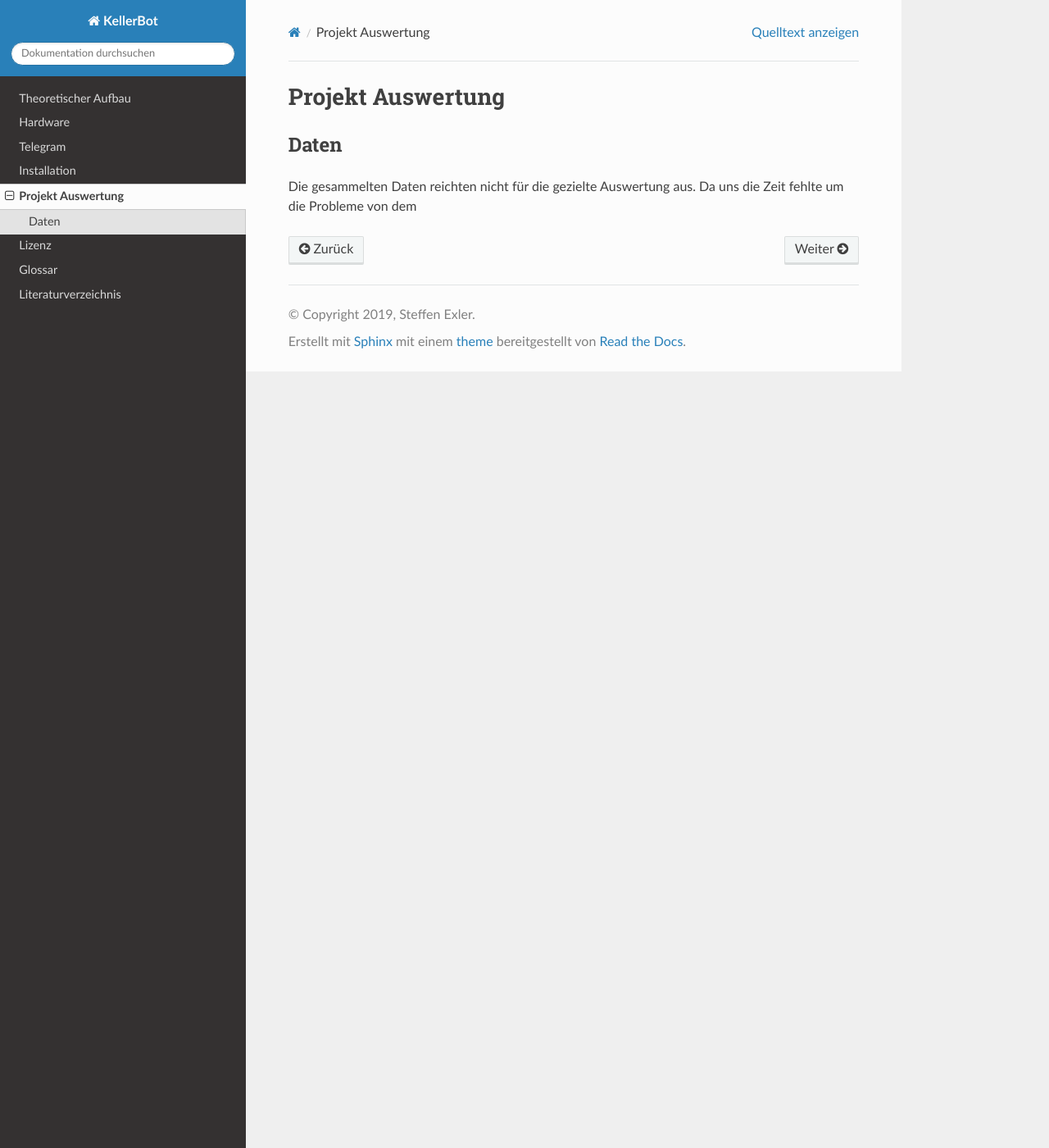
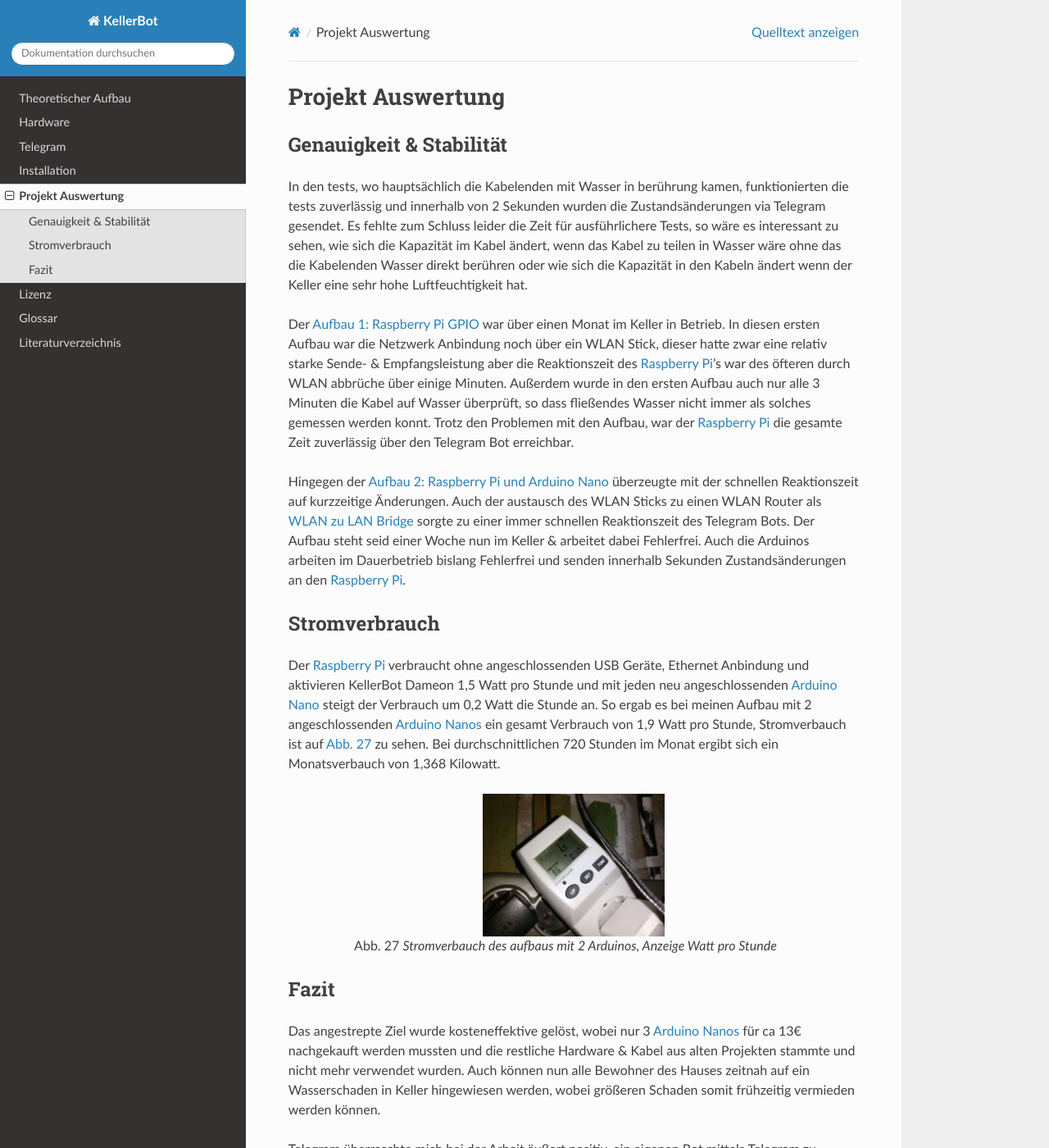
Before and after one commit to linuxluigi/kellerbot, a Sphinx documentation site: the page built from docs/auswertung.rst, in a window 1280 px wide and 1400 px high. Shown: the whole window at 82% size. Built offline with Sphinx 7.4.7 and the Read the Docs theme 2.0.0, drawn with Linux system fonts in a browser that asks for light colours; some of the changed text lies outside the part shown.

Commit message:
update docs

```diff
--- a/README.rst
+++ b/README.rst
@@ -35,7 +37,7 @@ Im der :numref:`projekt-aufbau` ist der komplette Aufbau zu sehen.
 * Raspberry Pi Model B+ V1.2
 * DHT22 Temperatur- & Luftfeuchtigkeitssensor
 * mehrere Arduinos Nanos + jeweils 2 ardige Kupferkabel
-* USB Dongel oder WLAN Repeater
+* USB WLAN Dongel oder WLAN Repeater
 
 .. _projekt-aufbau:
 .. figure:: _static/fotos/IMG_20190110_132612.jpg
--- a/docs/auswertung.rst
+++ b/docs/auswertung.rst
@@ -1,7 +1,54 @@
 Projekt Auswertung
 ==================
 
-Daten
+Genauigkeit & Stabilität
+------------------------
+
+In den tests, wo hauptsächlich die Kabelenden mit Wasser in berührung kamen, funktionierten die tests zuverlässig und
+innerhalb von 2 Sekunden wurden die Zustandsänderungen via Telegram gesendet. Es fehlte zum Schluss leider die Zeit für
+ausführlichere Tests, so wäre es interessant zu sehen, wie sich die Kapazität im Kabel ändert, wenn das Kabel zu teilen
+in Wasser wäre ohne das die Kabelenden Wasser direkt berühren oder wie sich die Kapazität in den Kabeln ändert wenn
+der Keller eine sehr hohe Luftfeuchtigkeit hat.
+
+Der :ref:`aufbau_1_raspberry_pi_gpio` war über einen Monat im Keller in Betrieb. In diesen ersten Aufbau war die
+Netzwerk Anbindung noch über ein WLAN Stick, dieser hatte zwar eine relativ starke Sende- & Empfangsleistung aber die
+Reaktionszeit des :term:`Raspberry Pi`'s war des öfteren durch WLAN abbrüche über einige Minuten. Außerdem wurde in den ersten
+Aufbau auch nur alle 3 Minuten die Kabel auf Wasser überprüft, so dass fließendes Wasser nicht immer als solches gemessen
+werden konnt. Trotz den Problemen mit den Aufbau, war der :term:`Raspberry Pi` die gesamte Zeit zuverlässig über den
+Telegram Bot erreichbar.
+
+Hingegen der :ref:`aufbau_2` überzeugte mit der schnellen Reaktionszeit auf kurzzeitige Änderungen. Auch der austausch
+des WLAN Sticks zu einen WLAN Router als :term:`WLAN zu LAN Bridge` sorgte zu einer immer schnellen Reaktionszeit des
+Telegram Bots. Der Aufbau steht seid einer Woche nun im Keller & arbeitet dabei Fehlerfrei. Auch die Arduinos arbeiten
+im Dauerbetrieb bislang Fehlerfrei und senden innerhalb Sekunden Zustandsänderungen an den :term:`Raspberry Pi`.
+
+Stromverbrauch
+--------------
+
+Der :term:`Raspberry Pi` verbraucht ohne angeschlossenden USB Geräte, Ethernet Anbindung und aktivieren KellerBot Dameon 1,5 Watt
+pro Stunde und mit jeden neu angeschlossenden :term:`Arduino Nano` steigt der Verbrauch um 0,2 Watt die Stunde an.
+So ergab es bei meinen Aufbau mit 2 angeschlossenden :term:`Arduino Nanos` ein gesamt Verbrauch von 1,9 Watt pro Stunde,
+Stromverbauch ist auf :numref:`stromverbauch` zu sehen. Bei durchschnittlichen 720 Stunden im Monat ergibt sich ein
+Monatsverbauch von 1,368 Kilowatt.
+
+.. _stromverbauch:
+.. figure:: _static/fotos/IMG_20190110_132722.jpg
+    :align: center
+    :scale: 6%
+    :alt: Stromverbauch des aufbaus mit 2 Arduinos, Anzeige Watt pro Stunde
+
+    Stromverbauch des aufbaus mit 2 Arduinos, Anzeige Watt pro Stunde
+
+Fazit
 -----
 
-Die gesammelten Daten reichten nicht für die gezielte Auswertung aus. Da uns die Zeit fehlte um die Probleme von dem
+Das angestrepte Ziel wurde kosteneffektive gelöst, wobei nur 3 :term:`Arduino Nanos` für ca 13€ nachgekauft werden mussten und
+die restliche Hardware & Kabel aus alten Projekten stammte und nicht mehr verwendet wurden. Auch können nun alle
+Bewohner des Hauses zeitnah auf ein Wasserschaden in Keller hingewiesen werden, wobei größeren Schaden somit frühzeitig
+vermieden werden können.
+
+Telegram überraschte mich bei der Arbeit äußert positiv, ein eigenen Bot mittels Telegram zu erstellen stellte sich
+als sehr einfach da. Auch ist es stark von vorteil das keine extra Software auf ein Smartphone installiert werden muss
+um den KellerBot zu verwenden und durch die leichte Bedienung ist Telegram auch ein praktisches Tool für Computer Leihen,
+die sich nicht erst an einer neuen Software gewöhnen müssen, sondern im erstfall zuverlässig eine Nachricht auf ihr
+Smartphone erhalten.
```
Also changed, not shown: other parts of README.rst (+3 -1 lines), docs/glossar.rst (+28 -17 lines), docs/hardware.rst (+10 -10 lines), docs/telegram.rst (+5 -5 lines), docs/theorie.rst (+23 -21 lines).
